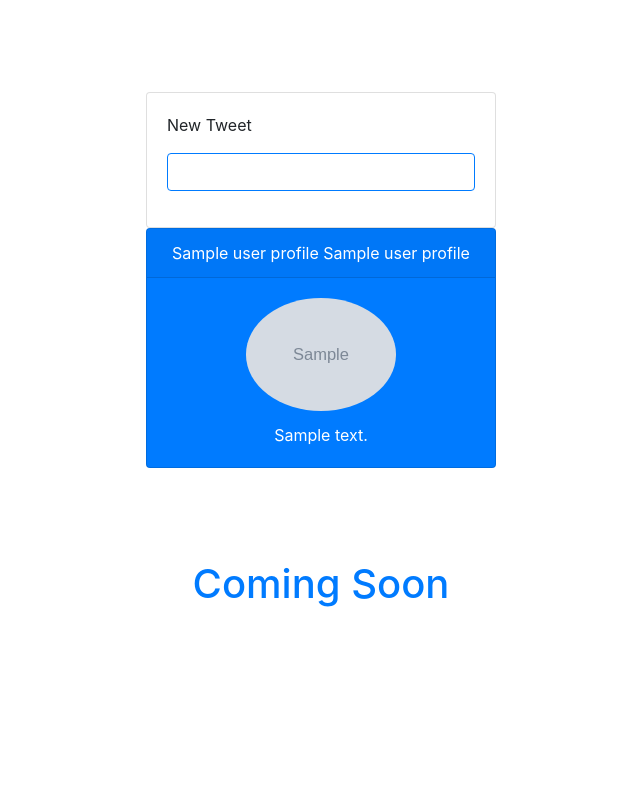
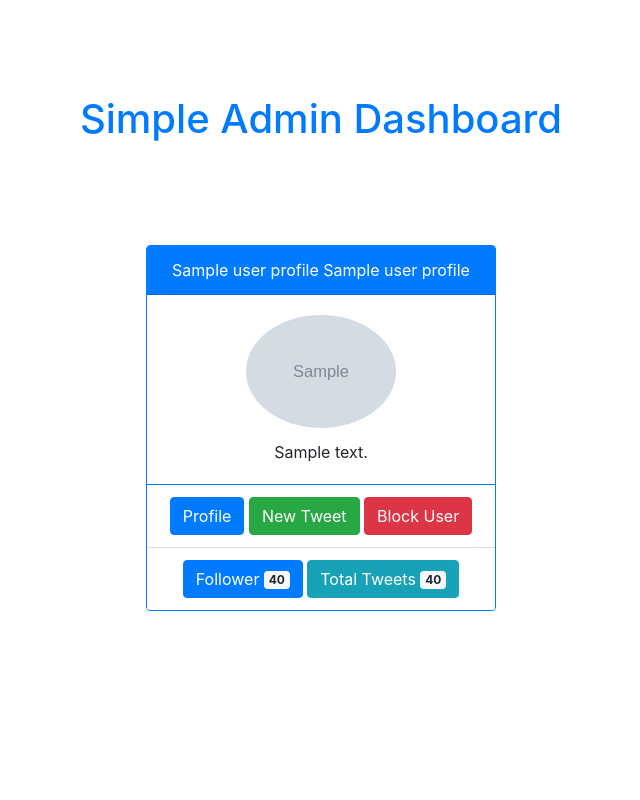
Before and after one commit to fadhluu/mockthistweet-client, a Django app: template client/templates/client/index.html in a window 1280 px wide. Shown: the whole page, without its empty margins (319-959 px from the left). Run offline with Django 3.2, Linux system fonts and the light colour scheme; the template is opened without the code that fills it: values that come from a table or form of the project are taken from there, most other values are stand-ins (such as "Sample title", 1, 10 or a date in 2020); grey boxes marked "Sample" are stand-in pictures; parts of the project's set-up code (start-up, migrations or seed data) failed here and were passed over; some libraries are stand-ins or nearby versions.

Commit message:
fix index dashboard

```diff
--- a/client/templates/client/index.html
+++ b/client/templates/client/index.html
@@ -2,22 +2,12 @@
 
 <div class="container">
   <div class="row h-100">
-    <div class="col-4 mx-auto my-auto">
-      <div class="card">
-        <div class="card-body">
-          <form action="/client/new_tweet" method="POST">
-            {% for field in form %}
-            {% csrf_token %}
-            <div class="form-group">
-              <label>{{field.label_tag}}</label>
-              {{field}}
-            </div>
-            {% endfor %}
-          </form>
-        </div>
-      </div>
-      <div class="card bg-primary">
-        <div class="card-header text-white text-center">
+    <div class="col-12 mx-auto my-auto">
+      <h1 class="text-center text-primary">Simple Admin Dashboard</h1>
+    </div>
+    <div class="col-4 mx-auto">
+      <div class="card border-primary">
+        <div class="card-header text-white text-center bg-primary">
           {{user_profile.name}} {{user_profile.screen_name}}
         </div>
         <div class="card-body text-center">
@@ -25,12 +15,20 @@
             <img src="{{user_profile.profile_image_url}}" class="card-img-top"
               style="border-radius: 100%; width: 150px" />
           </div>
-          <p class="card-text text-white">{{user_profile.description}}</p>
+          <p class="card-text">{{user_profile.description}}</p>
         </div>
+        <ul class="list-group list-group-flush text-center">
+          <li class="list-group-item">
+            <a href="#" class="btn btn-primary ">Profile</a>
+            <a href="#" class="btn btn-success ">New Tweet</a>
+            <a href="#" class="btn btn-danger ">Block User</a>
+          </li>
+          <li class="list-group-item">
+            <a class="btn btn-primary" href="#" role="button">Follower <span class="badge badge-light">40</span></a>
+            <a class="btn btn-info" href="#" role="button">Total Tweets <span class="badge badge-light">40</span></a>
+          </li>
+        </ul>
       </div>
-    </div>
-    <div class="col-12">
-      <h1 class="text-center text-primary">Coming Soon</h1>
     </div>
   </div>
 </div>
```
